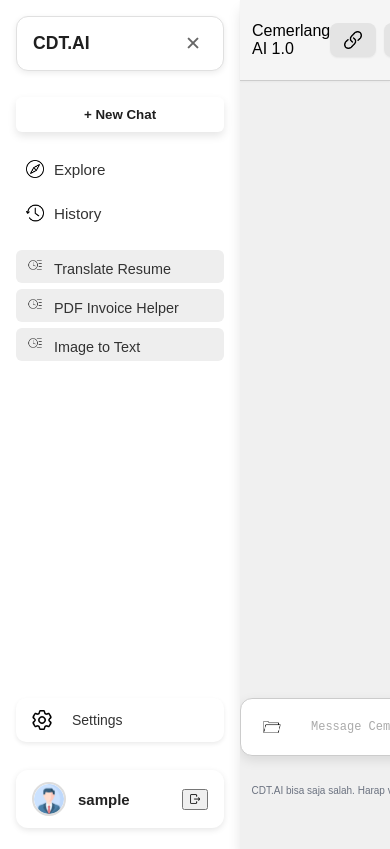
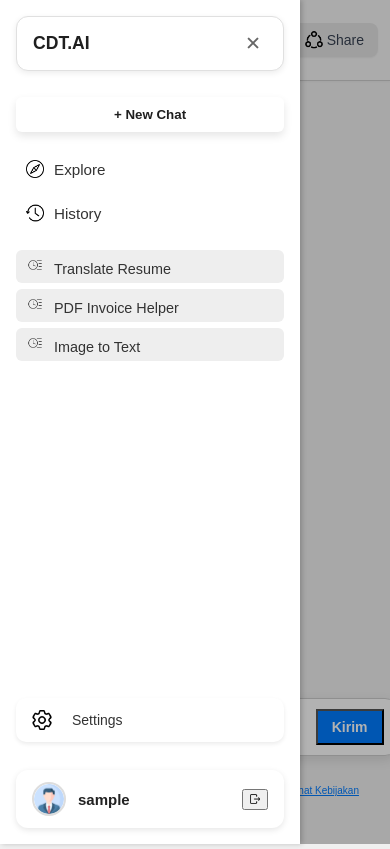
Before and after one commit to Ampurama/chatCDT, a React (Create React App) app: page /chat in a window 390 px wide. Built offline with nearby package versions, Linux system fonts and the light colour scheme; sample sign-in values are in the browser's storage.

Commit message:
fix: responsive mobile fix banget

```diff
--- a/src/ChatPage.css
+++ b/src/ChatPage.css
@@ -769,3 +769,46 @@ body.dark-mode .chat-footer-note {
 body.dark-mode .chat-footer-note a {
   color: #4ea3ff;
 }
+
+@media (max-width: 768px) {
+  .sidebar {
+    width: 80%;
+    max-width: 300px;
+    height: 100%;
+    position: fixed;
+    top: 0;
+    left: -100%;
+    background-color: #fff;
+    z-index: 999;
+    transition: left 0.3s ease;
+    box-shadow: 2px 0 5px rgba(0,0,0,0.2);
+  }
+
+  .sidebar.open {
+    left: 0;
+  }
+
+  .sidebar-backdrop {
+    display: none;
+    position: fixed;
+    top: 0;
+    left: 0;
+    width: 100vw;
+    height: 100vh;
+    background: rgba(0,0,0,0.3);
+    z-index: 998;
+  }
+
+  .sidebar-backdrop.show {
+    display: block;
+  }
+
+  .chat-main {
+    margin-left: 0 !important;
+    width: 100%;
+  }
+
+  .topbar-modern {
+    left: 0 !important;
+  }
+}
--- a/src/ChatPage.js
+++ b/src/ChatPage.js
@@ -360,7 +360,10 @@ const ChatPage = () => {
   return (
     <div className={`chat-wrapper ${darkMode ? "dark-mode" : ""}`}>
       {sidebarOpen && (
-        <div className="sidebar">
+        <div className="sidebar-backdrop show" onClick={() => setSidebarOpen(false)}></div>
+      )}
+      <div className={`sidebar ${sidebarOpen ? "open" : ""}`}>
+
         <div className="sidebar-header">
           <div className="logo">
             <span className="logo-text">CDT.AI</span>
@@ -431,7 +434,7 @@ const ChatPage = () => {
         </div>
 
       </div>
-      )}
+
 
       <div
         className="chat-main"
```
Lines whose indentation alone changed are shown as unchanged.
